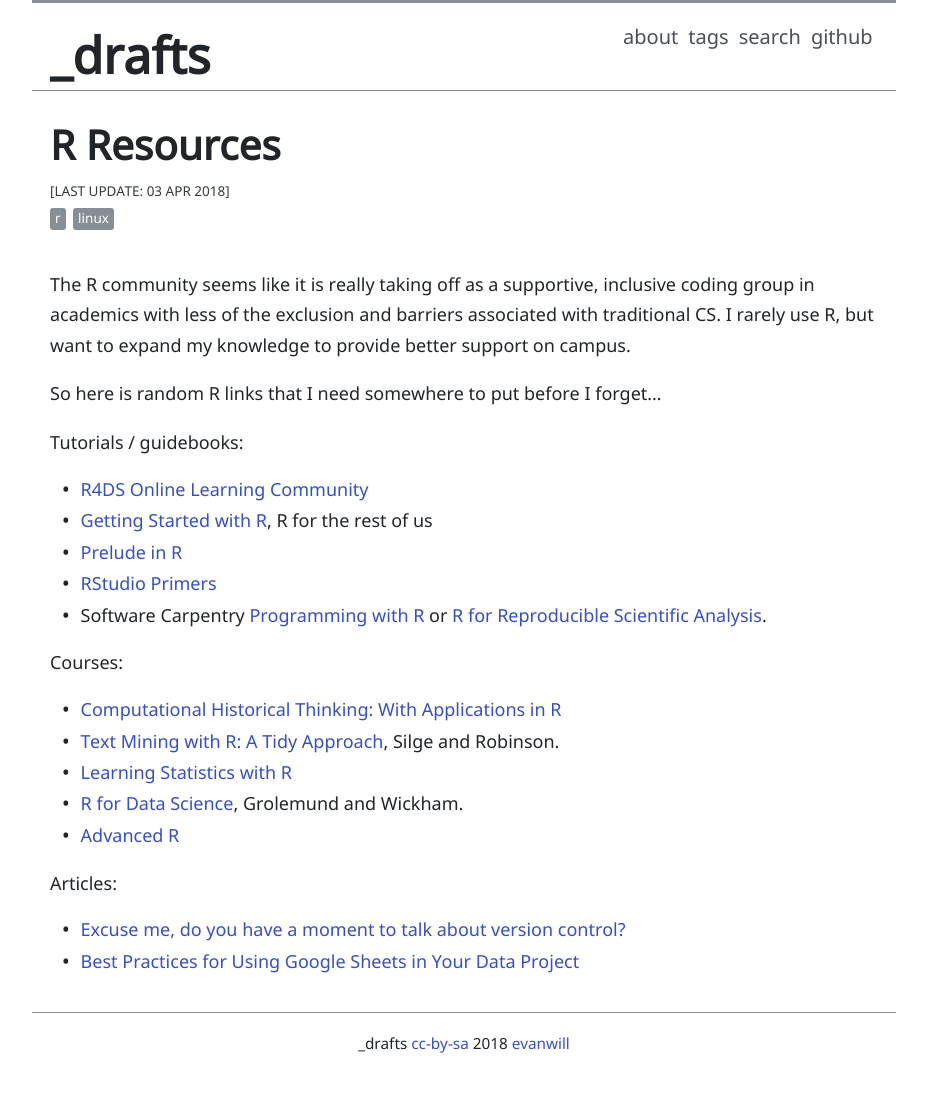
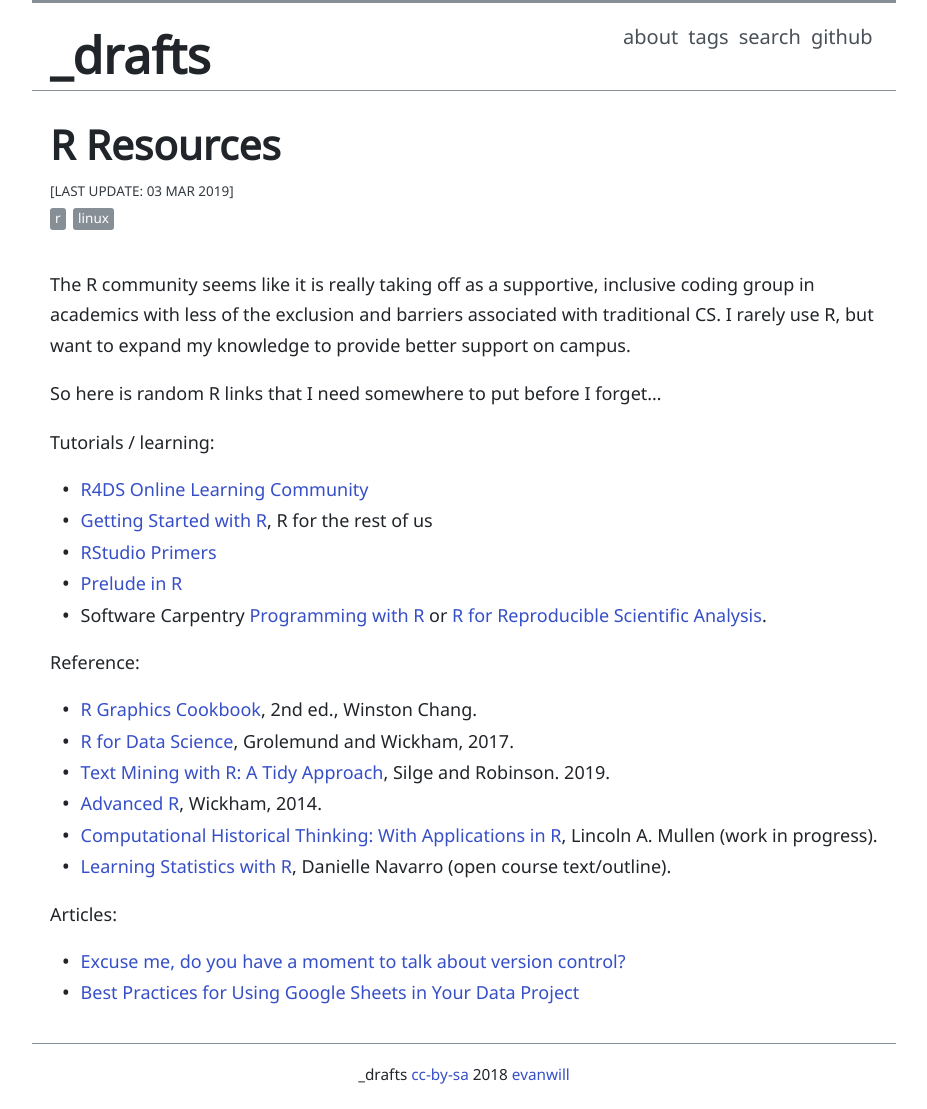
Before and after one commit to evanwill/_drafts, a Jekyll site: the page built from _notes/r-stuff.md, in a window 1280 px wide. Shown: the whole page, without its empty margins (176-1103 px from the left). Built offline with Jekyll 4.4.1, drawn with Linux system fonts in a browser that asks for light colours; before the commit the page ends 1078 px from its top, so only the background shows below that.

Commit message:
r update

```diff
--- a/_notes/r-stuff.md
+++ b/_notes/r-stuff.md
@@ -2,7 +2,7 @@
 title: R Resources
 layout: post
 tags: [R, linux]
-date: 2018-04-03
+date: 2019-03-03
 ---
 
 The R community seems like it is really taking off as a supportive, inclusive coding group in academics with less of the exclusion and barriers associated with traditional CS.
@@ -10,21 +10,22 @@ I rarely use R, but want to expand my knowledge to provide better support on cam
 
 So here is random R links that I need somewhere to put before I forget...
 
-Tutorials / guidebooks:
+Tutorials / learning:
 
 - [R4DS Online Learning Community](https://www.rfordatasci.com/)
 - [Getting Started with R](https://rfortherestofus.com/courses/getting-started/), R for the rest of us
+- [RStudio Primers](https://rstudio.cloud/learn/primers)
 - [Prelude in R](https://preludeinr.com/)
-- [RStudio Primers](https://rstudio.cloud/learn/primers)
 - Software Carpentry [Programming with R](http://swcarpentry.github.io/r-novice-inflammation/) or [R for Reproducible Scientific Analysis](http://swcarpentry.github.io/r-novice-gapminder/).
 
-Courses:
+Reference:
 
-- [Computational Historical Thinking: With Applications in R](http://dh-r.lincolnmullen.com/)
-- [Text Mining with R: A Tidy Approach](https://www.tidytextmining.com/), Silge and Robinson.
-- [Learning Statistics with R](https://learningstatisticswithr.com/)
-- [R for Data Science](http://r4ds.had.co.nz/), Grolemund and Wickham.
-- [Advanced R](http://adv-r.had.co.nz/)
+- [R Graphics Cookbook](https://r-graphics.org/), 2nd ed., Winston Chang.
+- [R for Data Science](http://r4ds.had.co.nz/), Grolemund and Wickham, 2017.
+- [Text Mining with R: A Tidy Approach](https://www.tidytextmining.com/), Silge and Robinson. 2019.
+- [Advanced R](http://adv-r.had.co.nz/), Wickham, 2014.
+- [Computational Historical Thinking: With Applications in R](http://dh-r.lincolnmullen.com/), Lincoln A. Mullen (work in progress).
+- [Learning Statistics with R](https://learningstatisticswithr.com/), Danielle Navarro (open course text/outline).
 
 Articles:
 
```
